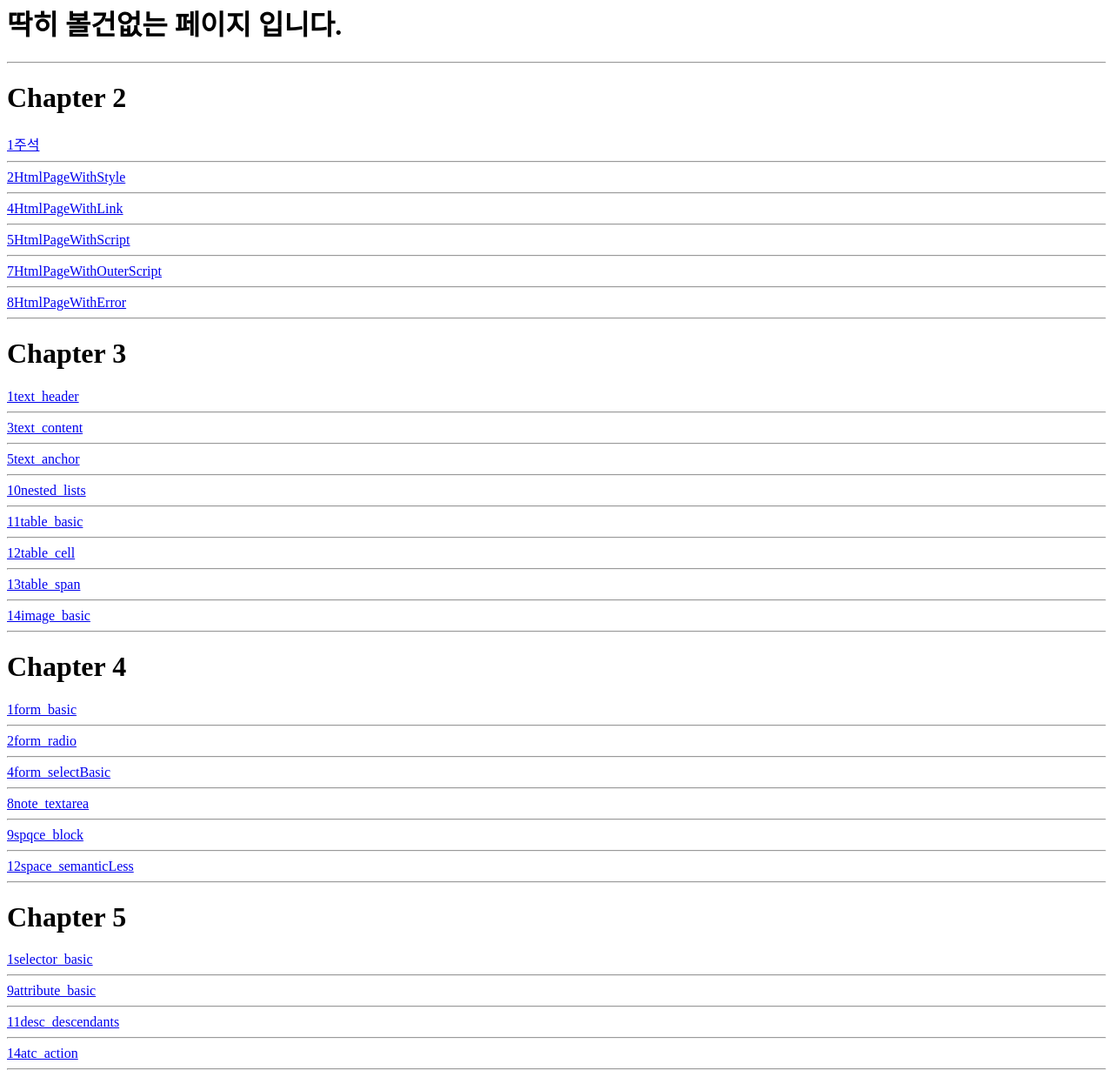
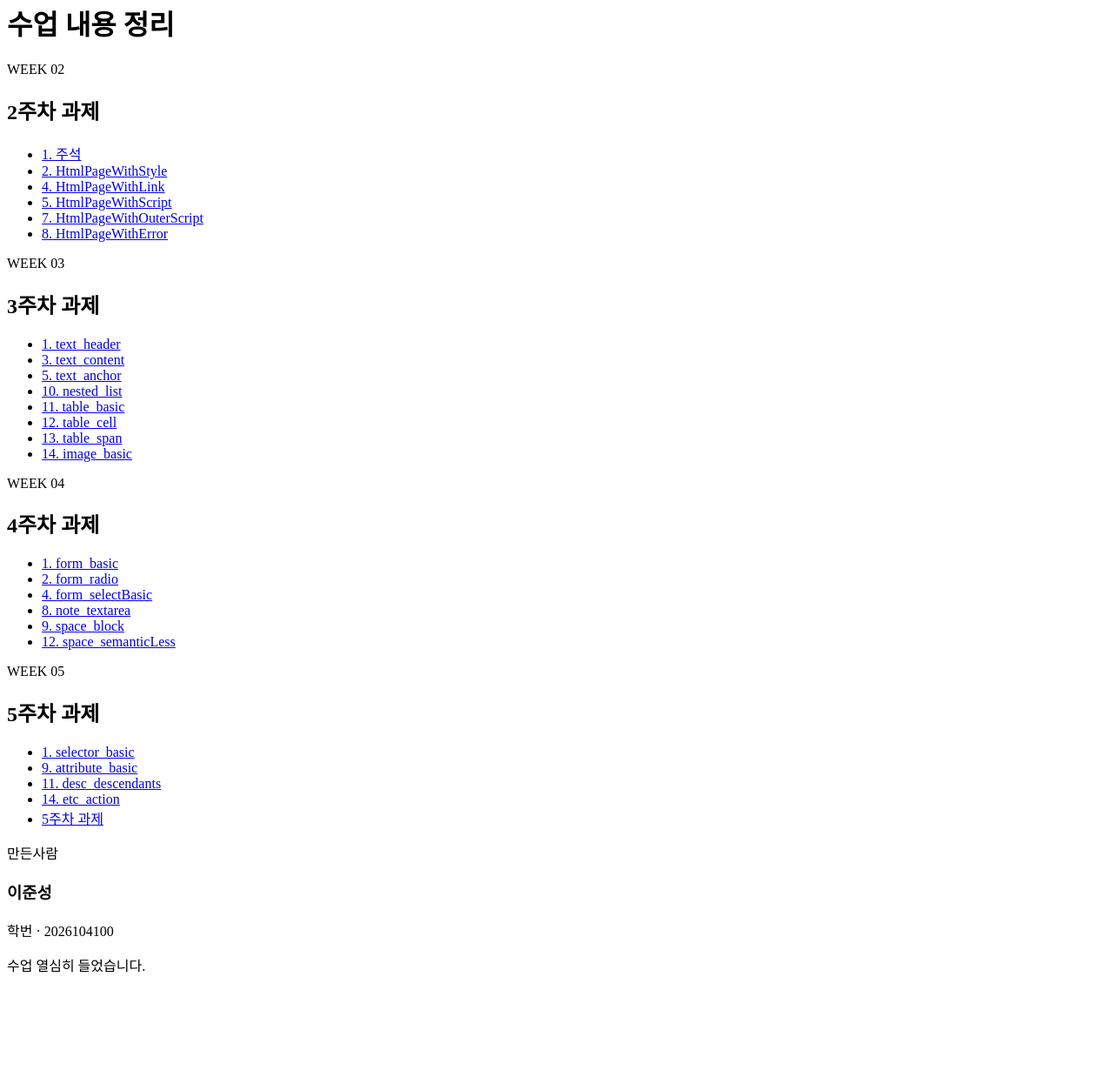
Before and after one commit to dlwnstjd721/web26-2-b15, a plain HTML site: page index.html in a window 1280 px wide. Shown: the part 18-1256 px from the top of the page at 87% size. After the commit the page ends 1155 px from the top, so only its background shows below. Drawn offline with Linux system fonts and the light colour scheme.

Commit message:
10/6
과제추가

```diff
--- a/index.html
+++ b/index.html
@@ -2,46 +2,91 @@
 <html lang="ko">
 <head>
     <meta charset="UTF-8">
-    <meta name="viewport" content="width=device-width, initial-scale=1.0">
-    <title>딱히 볼건없는 페이지</title>
+
+    <title>딱히 볼건 없는 페이지</title>
+
+
 </head>
 <body>
-    <h1>딱히 볼건없는 페이지 입니다.</h1>
 
-    <hr>
-    <h1>Chapter 2</h1>
-    <a href="chapter_2/1주석.html">1주석</a><hr>
-    <a href="chapter_2/2HtmlPageWithStyle.html">2HtmlPageWithStyle</a><hr>
-    <a href="chapter_2/4HtmlPageWithLink.html">4HtmlPageWithLink</a><hr>
-    <a href="chapter_2/5HtmlPageWithScript.html">5HtmlPageWithScript</a><hr>
-    <a href="chapter_2/7HtmlPageWithOuterScript.html">7HtmlPageWithOuterScript</a><hr>
-    <a href="chapter_2/8HtmlPageWithError.html">8HtmlPageWithError</a><hr>
+    <main>
+        <header>
+            <h1>수업 내용 정리</h1>
+        </header>
+        <div class="content-grid">
+            <!-- Chapter 2 -->
+            <section>
+                <p>WEEK 02</p>
+                <h2>2주차 과제</h2>
+                <ul>
+                    <li><a href="chapter_2/1주석.html">1. 주석</a></li>
+                    <li><a href="chapter_2/2HtmlPageWithStyle.html">2. HtmlPageWithStyle</a></li>
+                    <li><a href="chapter_2/4HtmlPageWithLink.html">4. HtmlPageWithLink</a></li>
+                    <li><a href="chapter_2/5HtmlPageWithScript.html">5. HtmlPageWithScript</a></li>
+                    <li><a href="chapter_2/7HtmlPageWithOuterScript.html">7. HtmlPageWithOuterScript</a></li>
+                    <li><a href="chapter_2/8HtmlPageWithError.html">8. HtmlPageWithError</a></li>
+                </ul>
+            </section>
 
+            <!-- Chapter 3 -->
+            <section>
+                <p>WEEK 03</p>
+                <h2>3주차 과제</h2>
+                <ul>
+                    <li><a href="chapter_3/1text_header.html">1. text_header</a></li>
+                    <li><a href="chapter_3/3text_content.html">3. text_content</a></li>
+                    <li><a href="chapter_3/5text_anchor.html">5. text_anchor</a></li>
+                    <li><a href="chapter_3/10nested_list.html">10. nested_list</a></li>
+                    <li><a href="chapter_3/11table_basic.html">11. table_basic</a></li>
+                    <li><a href="chapter_3/12table_cell.html">12. table_cell</a></li>
+                    <li><a href="chapter_3/13table_span.html">13. table_span</a></li>
+                    <li><a href="chapter_3/14image_basic.html">14. image_basic</a></li>
+                </ul>
+            </section>
 
-    <h1>Chapter 3</h1>
-    <a href="chapter_3/1text_header.html">1text_header</a><hr>
-    <a href="chapter_3/3text_content.html">3text_content</a><hr>
-    <a href="chapter_3/5text_anchor.html">5text_anchor</a><hr>
-    <a href="chapter_3/10nested_list.html">10nested_lists</a><hr>
-    <a href="chapter_3/11table_basic.html">11table_basic</a><hr>
-    <a href="chapter_3/12table_cell.html">12table_cell</a><hr>
-    <a href="chapter_3/13table_span.html">13table_span</a><hr>
-    <a href="chapter_3/14image_basic.html">14image_basic</a><hr>
+            <!-- Chapter 4 -->
+            <section>
+                <p>WEEK 04</p>
+                <h2>4주차 과제</h2>
+                <ul>
+                    <li><a href="chapter_4/1form_basic.html">1. form_basic</a></li>
+                    <li><a href="chapter_4/2form_radio.html">2. form_radio</a></li>
+                    <li><a href="chapter_4/4form_selectBasic.html">4. form_selectBasic</a></li>
+                    <li><a href="chapter_4/8note_textarea.html">8. note_textarea</a></li>
+                    <li><a href="chapter_4/9space_block.html">9. space_block</a></li>
+                    <li><a href="chapter_4/12space_semanticLess.html">12. space_semanticLess</a></li>
+                </ul>
+            </section>
 
+            <!-- Chapter 5 -->
+            <section>
+                <p>WEEK 05</p>
+                <h2>5주차 과제</h2>
+                <ul>
+                    <li><a href="chapter_5/1selector_basic.html">1. selector_basic</a></li>
+                    <li><a href="chapter_5/9attribute_basic.html">9. attribute_basic</a></li>
+                    <li><a href="chapter_5/11desc_descendants.html">11. desc_descendants</a></li>
+                    <li><a href="chapter_5/14etc_action.html">14. etc_action</a></li>
+                    <li><a href="chapter_5/assignment.html">5주차 과제</a></li>
+                </ul>
+            </section>
+        </div>
 
-    <h1>Chapter 4</h1>
-    <a href="chapter_4/1form_basic.html">1form_basic</a><hr>
-    <a href="chapter_4/2form_radio.html">2form_radio</a><hr>
-    <a href="chapter_4/4form_selectBasic.html">4form_selectBasic</a><hr>
-    <a href="chapter_4/8note_textarea.html">8note_textarea</a><hr>
-    <a href="chapter_4/9space_block.html">9spqce_block</a><hr>
-    <a href="chapter_4/12space_semanticLess.html">12space_semanticLess</a><hr>
+        <!-- 하단 푸터 (교수님 사이트 양식) -->
+        <footer>
+            <p class="footer-category">만든사람</p>
+            <div class="profile-box">
+                <span class="profile-avatar" aria-hidden="true"></span>
+                <div class="profile-info">
+                    <h3>이준성</h3>
+                    <p>학번 · 2026104100</p>
+                </div>
+            </div>
+            <p class="footer-desc">
+               수업 열심히 들었습니다.
+            </p>
+        </footer>
+    </main>
 
-
-    <h1>Chapter 5</h1>
-    <a href="chapter_5/1selector_basic.html">1selector_basic</a><hr>
-    <a href="chapter_5/9attribute_basic.html">9attribute_basic</a><hr>
-    <a href="chapter_5/11desc_descendants.html">11desc_descendants</a><hr>
-    <a href="chapter_5/14etc_action.html">14atc_action</a><hr>
 </body>
 </html>
```
Also changed, not shown: chapter_5/assignment.html (added, +117 -0 lines).
